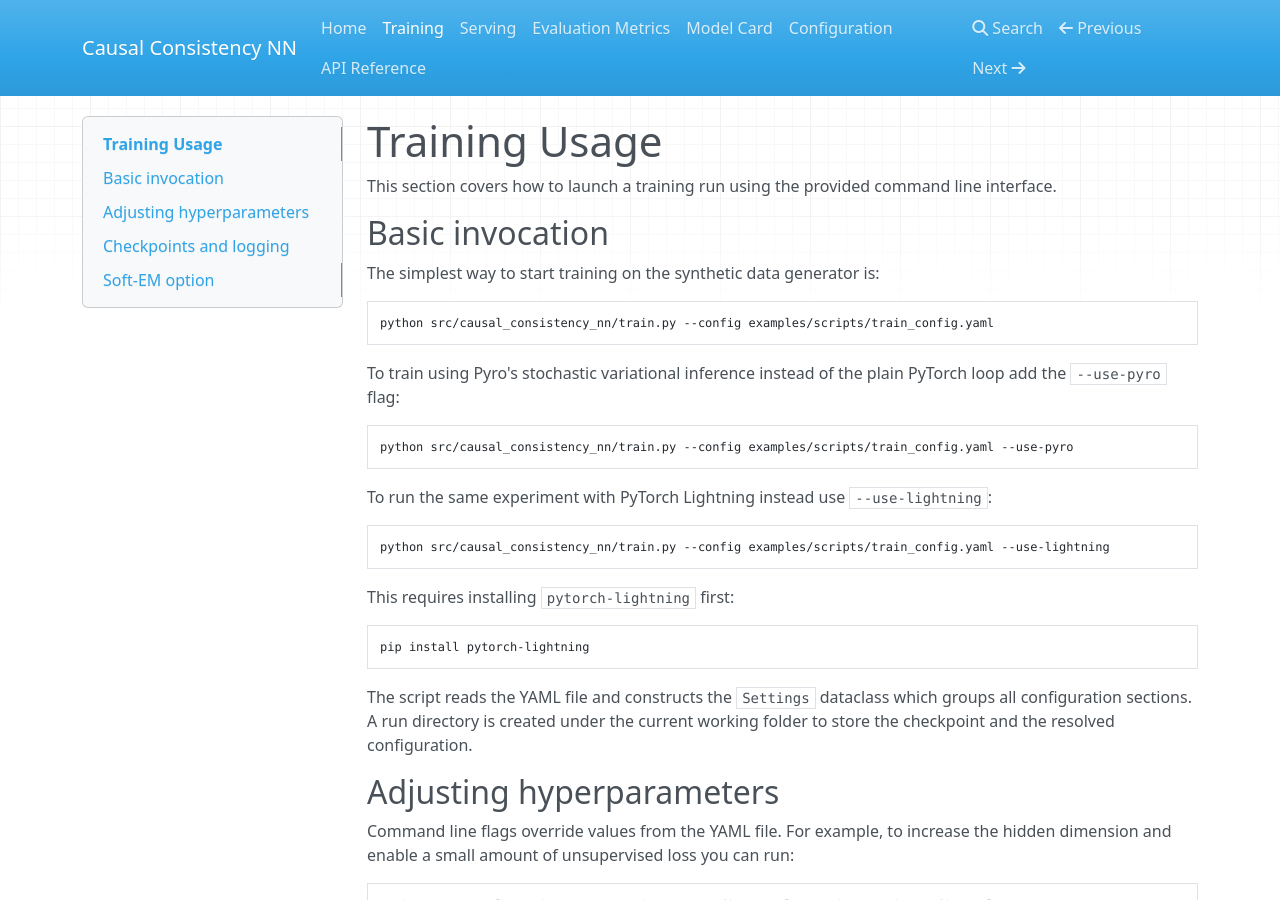
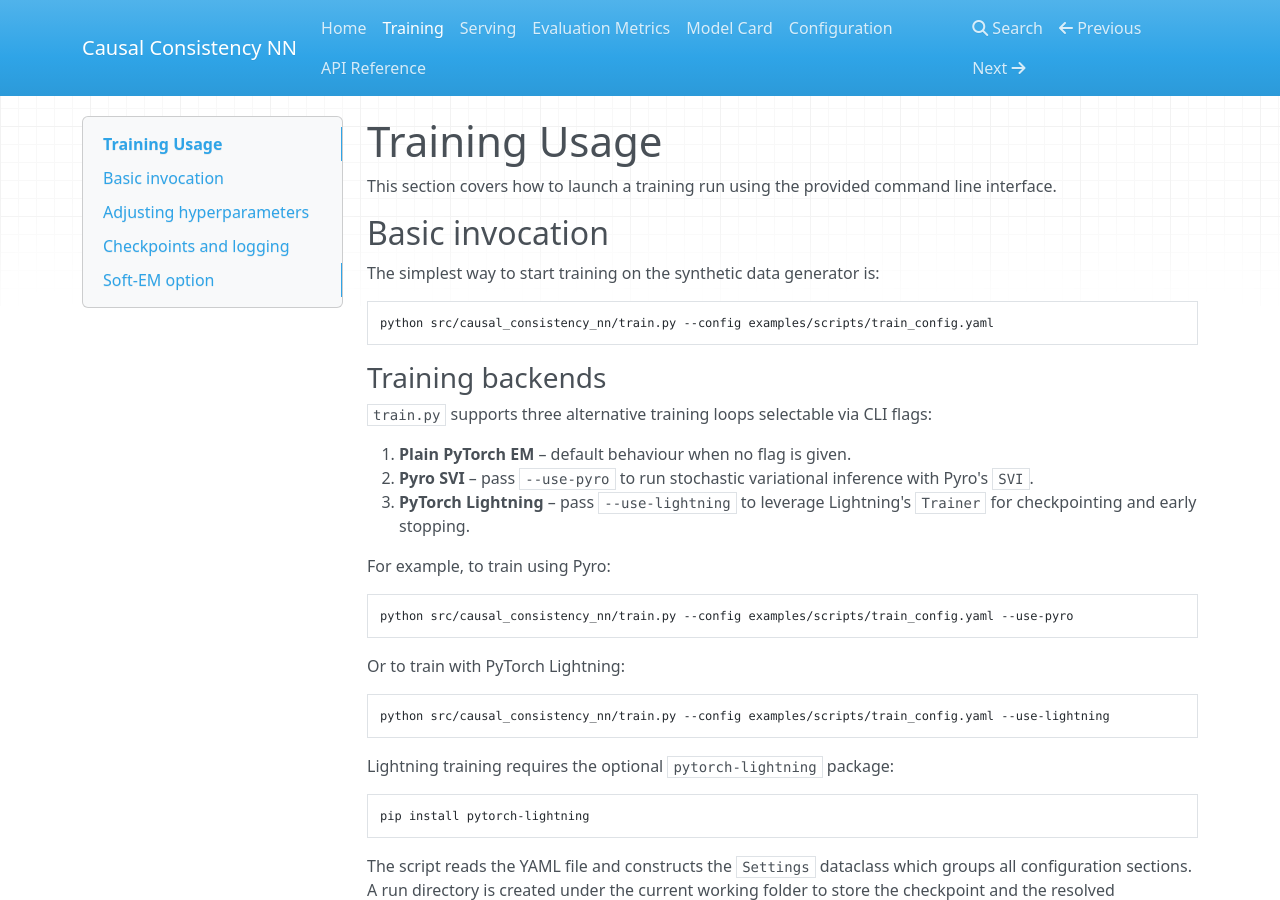
Before and after one commit to mattsq/causalconsistency, an MkDocs documentation site: the page built from docs/training.md, in a window 1280 px wide and 900 px high. Built offline with MkDocs 1.6.1, drawn with Linux system fonts in a browser that asks for light colours; nearby versions of some CDN libraries.

Commit message:
docs: clarify pyro and lightning options

````diff
--- a/docs/training.md
+++ b/docs/training.md
@@ -10,20 +10,27 @@ The simplest way to start training on the synthetic data generator is:
 python src/causal_consistency_nn/train.py --config examples/scripts/train_config.yaml
 ```
 
-To train using Pyro's stochastic variational inference instead of the plain
-PyTorch loop add the `--use-pyro` flag:
+### Training backends
+
+`train.py` supports three alternative training loops selectable via CLI flags:
+
+1. **Plain PyTorch EM** – default behaviour when no flag is given.
+2. **Pyro SVI** – pass `--use-pyro` to run stochastic variational inference with Pyro's `SVI`.
+3. **PyTorch Lightning** – pass `--use-lightning` to leverage Lightning's `Trainer` for checkpointing and early stopping.
+
+For example, to train using Pyro:
 
 ```bash
 python src/causal_consistency_nn/train.py --config examples/scripts/train_config.yaml --use-pyro
 ```
 
-To run the same experiment with PyTorch Lightning instead use `--use-lightning`:
+Or to train with PyTorch Lightning:
 
 ```bash
 python src/causal_consistency_nn/train.py --config examples/scripts/train_config.yaml --use-lightning
 ```
 
-This requires installing `pytorch-lightning` first:
+Lightning training requires the optional `pytorch-lightning` package:
 
 ```bash
 pip install pytorch-lightning
````
Also changed, not shown: docs/index.md (+5 -0 lines).
